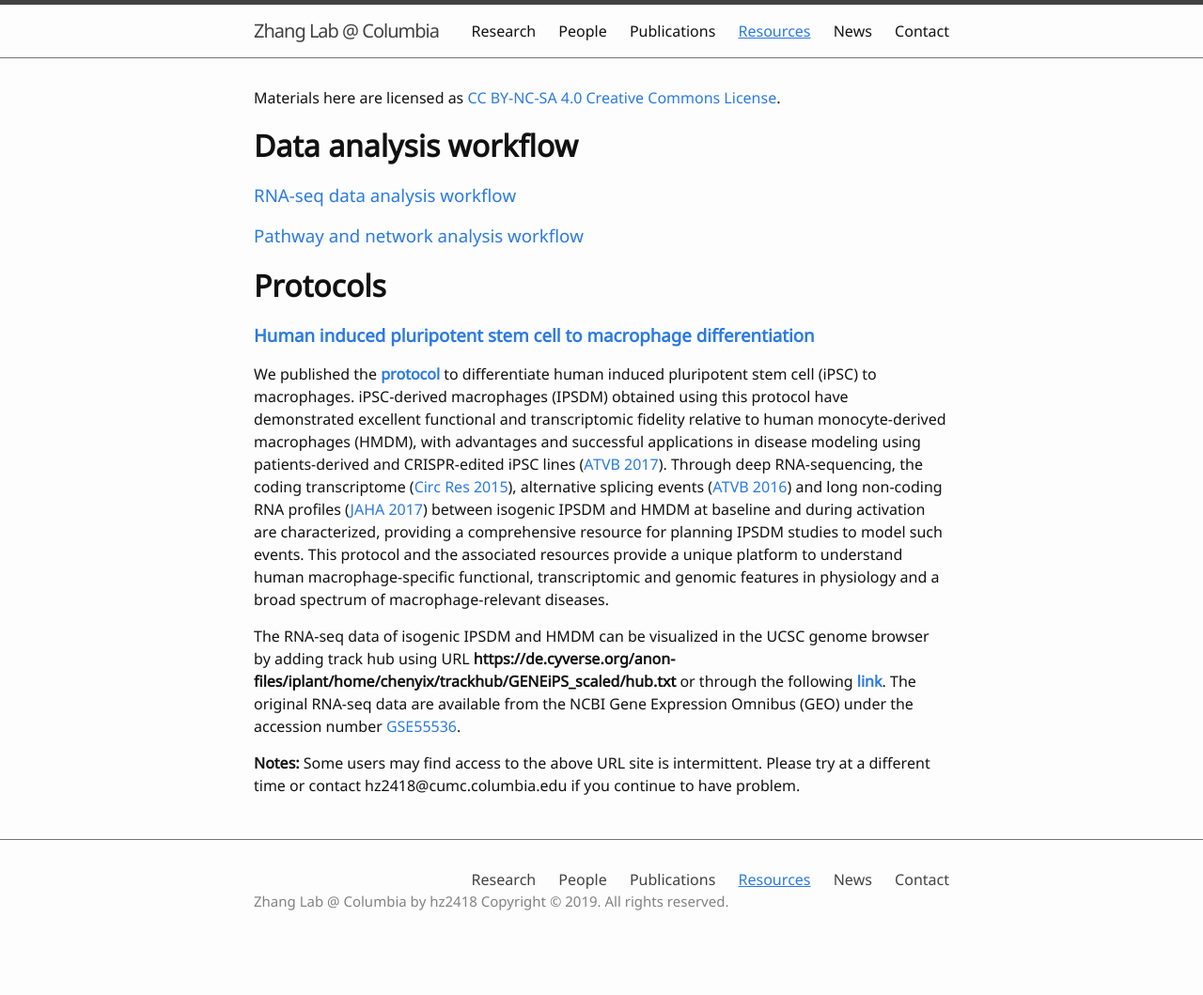
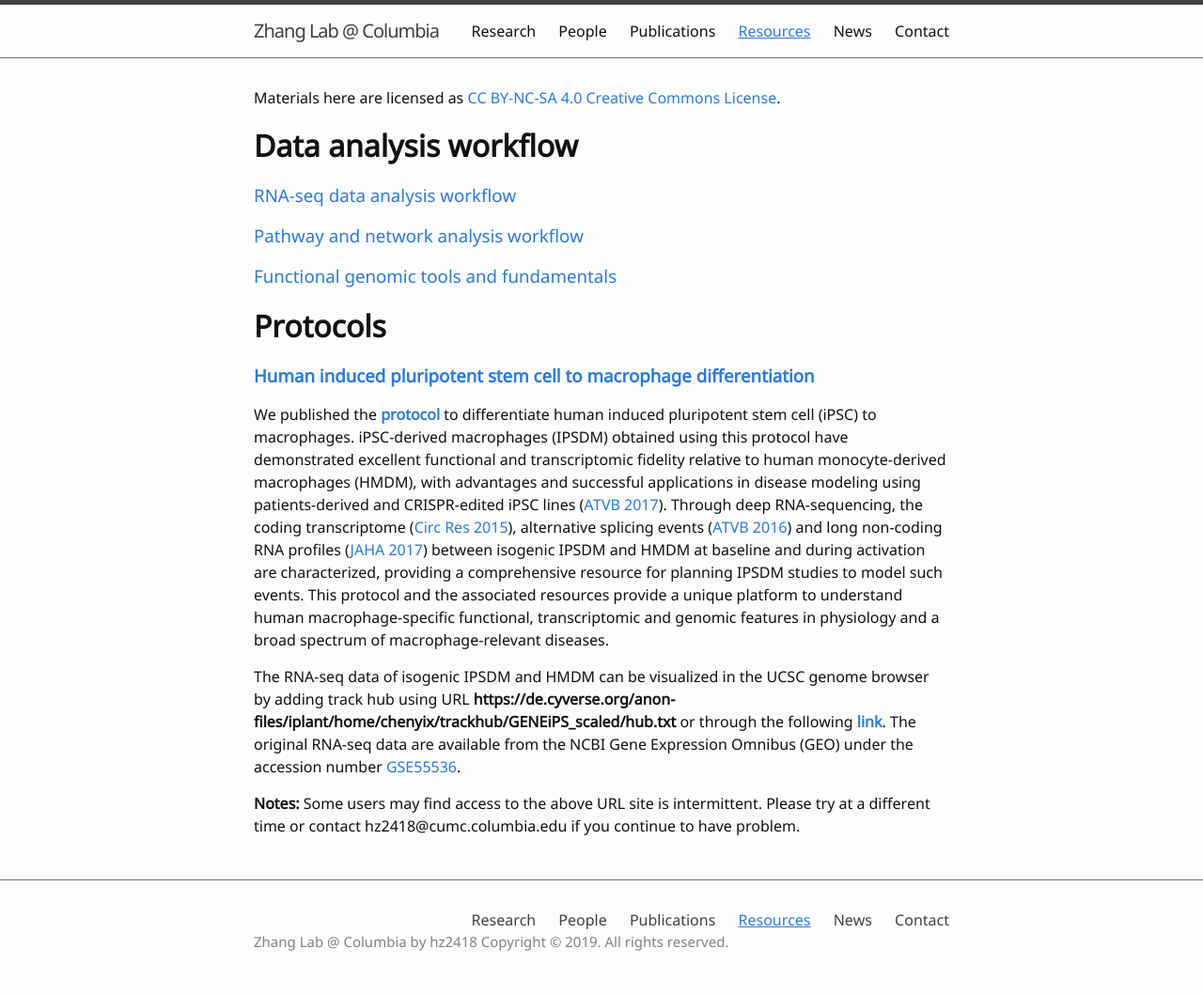
Before and after one commit to hanruizhang/zhanglab, a Jekyll site: the page built from 4_Resources.md, in a window 1280 px wide. Shown: the whole page at 94% size. Built offline with Jekyll 4.4.1, drawn with Linux system fonts in a browser that asks for light colours; before the commit the page ends 1016 px from its top, so only the background shows below that.

Commit message:
Update 4_Resources.md

```diff
--- a/4_Resources.md
+++ b/4_Resources.md
@@ -9,6 +9,7 @@ Materials here are licensed as [CC BY-NC-SA 4.0 Creative Commons License](https:
 
 ### [RNA-seq data analysis workflow](https://hanruizhang.github.io/RNAseq-analysis-workflow/)
 ### [Pathway and network analysis workflow](https://hanruizhang.github.io/Pathway-Network-Analysis/)
+### [Functional genomic tools and fundamentals](https://hanruizhang.github.io/Functional-Genomic-Tools/)
 
 
 
```
